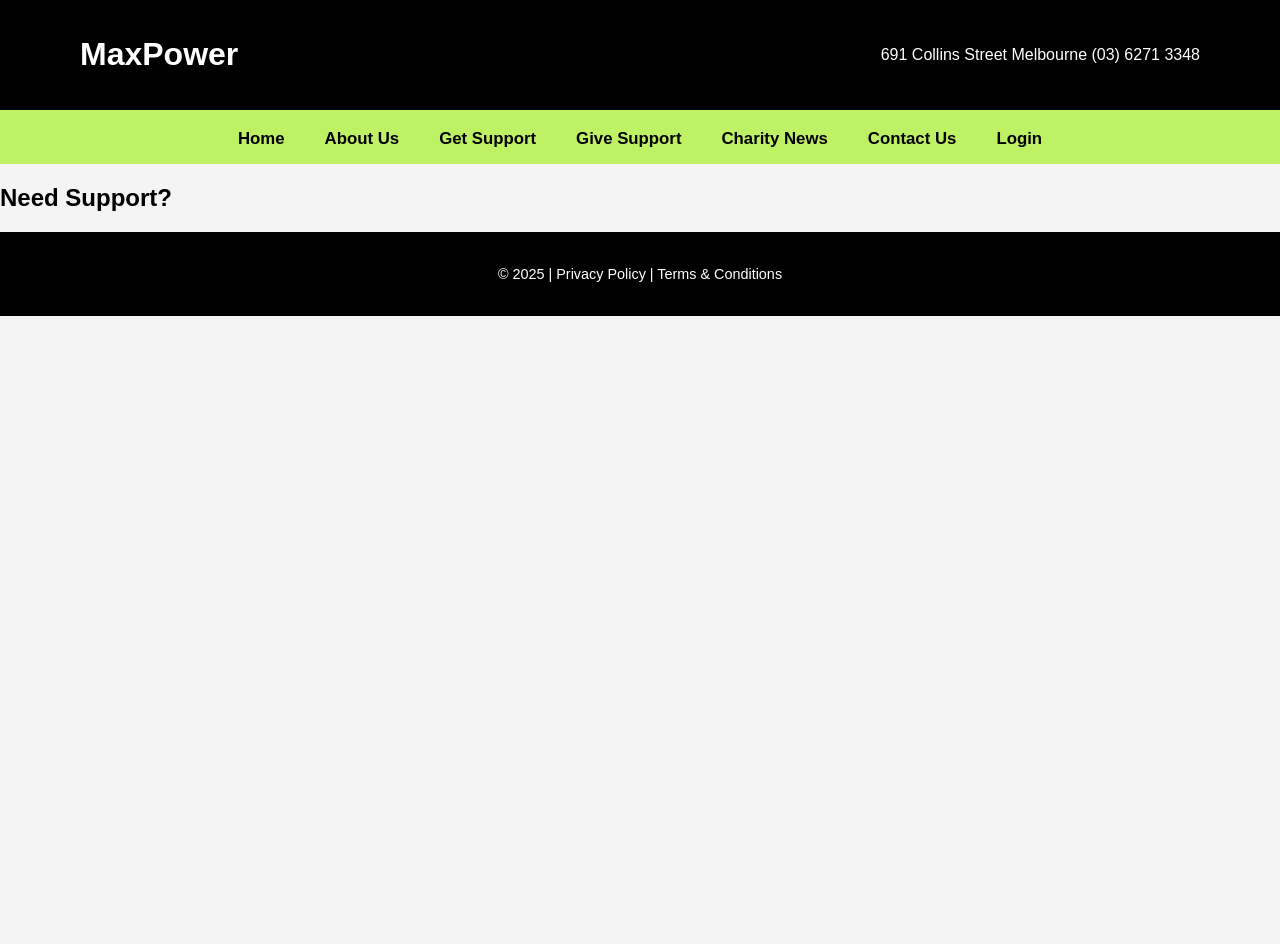
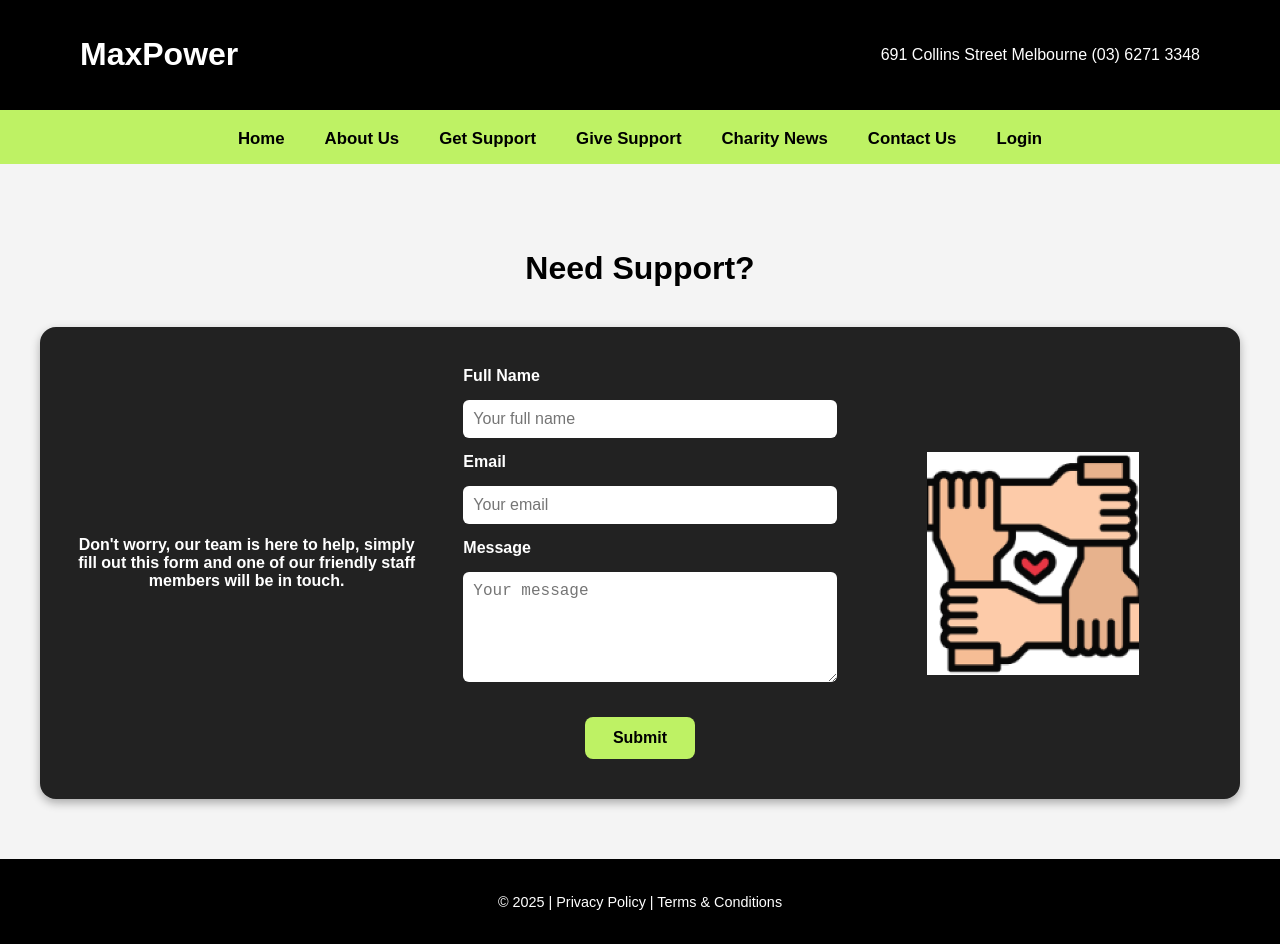
Before and after one commit to sneakzttv/ITO5032-Assignment-Repo, a Vue app: page /get-support in a window 1280 px wide. Before the commit the page ends 800 px from the top, so only its background shows below. Built offline with nearby package versions, Linux system fonts and the light colour scheme.

Commit message:
Get Support Page
Get support page completed.
Read me updated to better reflect the project.

```diff
--- a/src/components/GetSupportPage.vue
+++ b/src/components/GetSupportPage.vue
@@ -1,5 +1,41 @@
 <template>
-  <div class="get-support-page">
-    <h2>Need Support?</h2>
-  </div>
+  <main class="get-support-content">
+    <div class="get-support-title">
+      <h2>Need Support?</h2>
+    </div>
+
+    <div class="get-support-content-row">
+      <!-- Left text -->
+      <div class="get-support-content-left">
+        <p>
+          Don't worry, our team is here to help, simply fill out this form and one of our friendly
+          staff members will be in touch.
+        </p>
+      </div>
+
+      <!-- Middle form -->
+      <div class="get-support-content-middle">
+        <form class="support-form">
+          <label for="name">Full Name</label>
+          <input type="text" id="name" name="name" placeholder="Your full name" required />
+          <label for="email">Email</label>
+          <input type="email" id="email" name="email" placeholder="Your email" required />
+          <label for="message">Message</label>
+          <textarea
+            id="message"
+            name="message"
+            rows="5"
+            placeholder="Your message"
+            required
+          ></textarea>
+          <button type="submit" class="btn">Submit</button>
+        </form>
+      </div>
+
+      <!-- Right image -->
+      <div class="get-support-content-right">
+        <img src="../images/helping-hands.png" alt="Helping Hands" />
+      </div>
+    </div>
+  </main>
 </template>
--- a/src/style/main.css
+++ b/src/style/main.css
@@ -59,7 +59,7 @@ footer {
   text-align: center;
   padding: 20px;
   font-size: 0.9rem;
-  margin-top: auto; /* Pushes footer to bottom */
+  margin-top: auto;
 }
 
 /* ===== CALL TO ACTION SECTION ===== */
@@ -178,6 +178,105 @@ footer {
   margin: 0 auto;
 }
 
+/* ===== GET SUPPORT PAGE ===== */
+.get-support-content {
+  max-width: 1200px;
+  margin: 0 auto;
+  padding: 60px 40px;
+}
+
+.get-support-title h2 {
+  font-size: 2rem;
+  margin-bottom: 40px;
+  text-align: center;
+}
+
+.get-support-content-row {
+  display: flex;
+  gap: 40px;
+  flex-wrap: wrap;
+  align-items: center;
+
+  background-color: #222;
+  color: #fff;
+  border-radius: 16px;
+  padding: 40px 30px;
+  box-shadow: 0 4px 10px rgba(0, 0, 0, 0.3);
+}
+
+.get-support-content-left {
+  flex: 1;
+  min-width: 250px;
+  display: flex;
+  align-items: center;
+  justify-content: center;
+  text-align: center;
+  font-weight: bold;
+}
+
+.get-support-content-middle {
+  flex: 1;
+  min-width: 300px;
+}
+
+/* ===== CONTACT FORM ===== */
+.support-form {
+  display: flex;
+  flex-direction: column;
+  gap: 15px;
+}
+
+.support-form label {
+  font-weight: bold;
+}
+
+.support-form input,
+.support-form textarea {
+  padding: 10px;
+  border-radius: 6px;
+  border: none;
+  font-size: 1rem;
+  width: 100%;
+}
+
+.support-form input:focus,
+.support-form textarea:focus {
+  outline: 2px solid #bef264;
+}
+
+.support-form button.btn {
+  background: #bef264;
+  color: #000;
+  font-weight: bold;
+  padding: 12px 28px;
+  border: none;
+  border-radius: 8px;
+  font-size: 1rem;
+  cursor: pointer;
+  display: block;
+  margin: 20px auto 0 auto;
+  text-align: center;
+  transition: 0.2s;
+}
+
+.support-form button.btn:hover {
+  background: #a3e635;
+}
+
+.get-support-content-right {
+  flex: 1;
+  min-width: 250px;
+}
+
+/* ===== GET SUPPORT IMAGE ===== */
+
+.get-support-content-right img {
+  max-width: 60%;
+  height: auto;
+  display: block;
+  margin: 0 auto;
+}
+
 /* ===== RESPONSIVE ===== */
 @media (max-width: 900px) {
   .cta {
```
Also changed, not shown: src/images/helping-hands.png (added), 1 other file (tests, documents, lock files or other folders).
